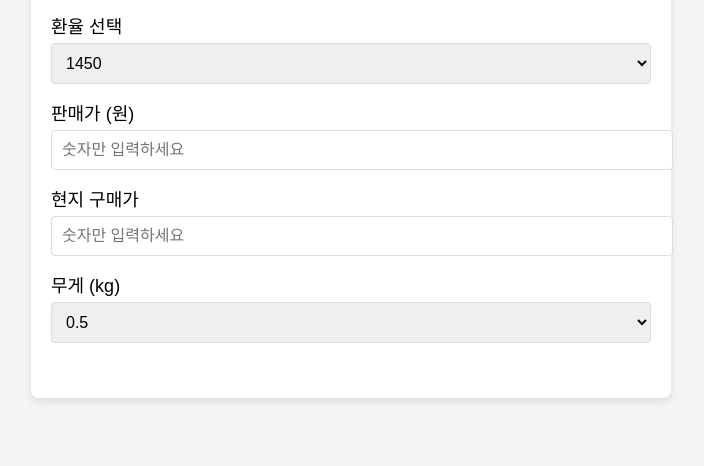
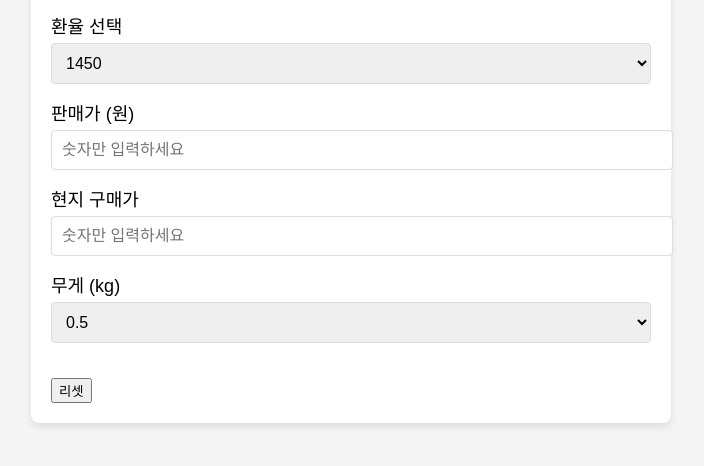
Before and after one commit to moneychelin/europecal, a plain HTML site: page index.html in a window 1280 px wide. Shown: the part 202-668 px from the top of the page, without its empty margins (289-993 px from the left). Drawn offline with Linux system fonts and the light colour scheme.

Commit message:
index.html

```diff
--- a/index.html
+++ b/index.html
@@ -75,6 +75,7 @@
         </select>
 
         <div id="result" class="result"></div>
+        <button onclick="resetFields()">리셋</button>
     </div>
 
     <script>
@@ -170,8 +171,8 @@
             document.getElementById("sellingPrice").value = "";
             document.getElementById("localPrice").value = "";
             document.getElementById("result").textContent = "";
-            countrySelect.value = "독일";
-            updateOptions();
+            // 국가 선택과 환율 선택은 그대로 유지
+            document.getElementById("sellingPrice").focus(); // 커서 "판매가 (원)"으로 이동
         }
 
         // 페이지 로드 시 옵션 업데이트
```
